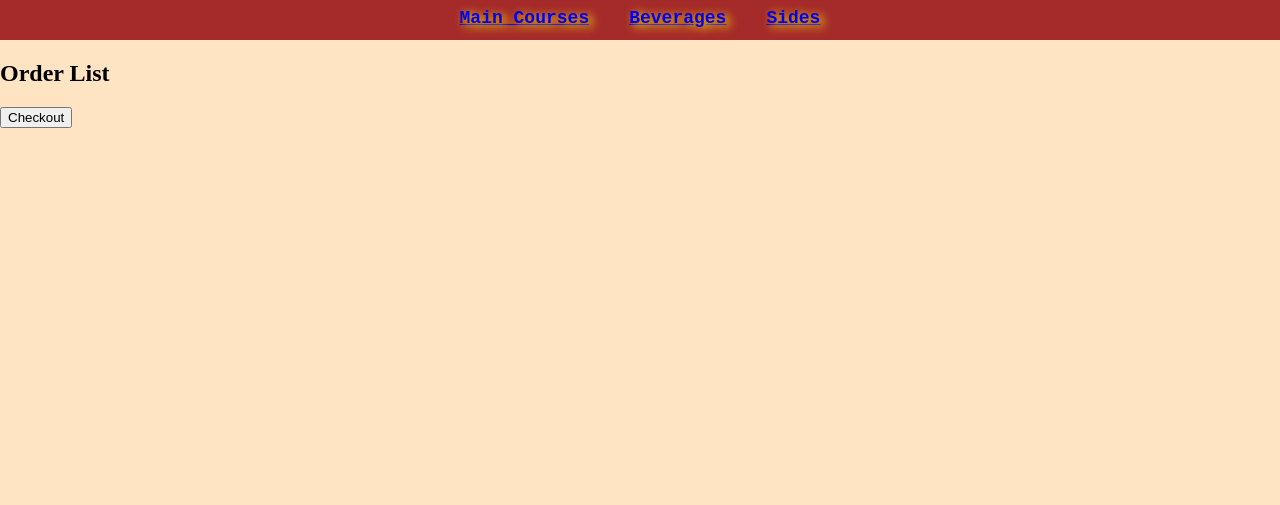
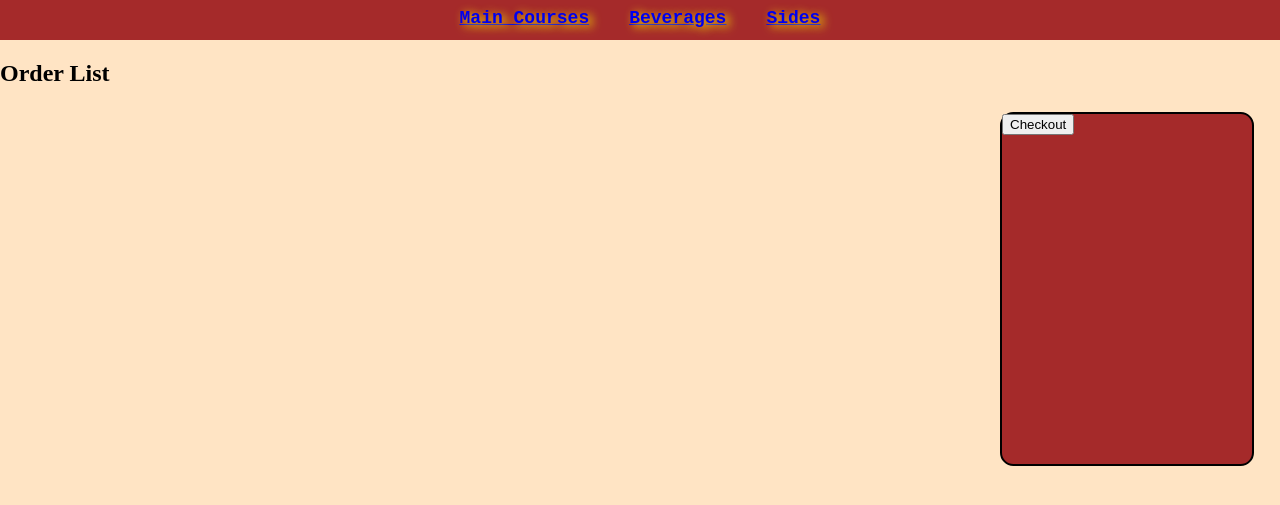
Before and after one commit to bryankb10/open-source, a PHP site: page /menurestaurant.php in a window 1280 px wide. Shown: the top 505 px of the page. Run offline with PHP 8.4, Linux system fonts and the light colour scheme; data comes from the database, SQL or seed files in the repository.

Commit message:
Update menurestaurant.php

```diff
--- a/menurestaurant.php
+++ b/menurestaurant.php
@@ -30,6 +30,32 @@
             padding:5px 20px 5px 20px;
             list-style:none;
             display:inline;
+        }
+        li:hover{
+            color:brown;
+            background-color:white;
+            cursor:pointer;
+        }
+        .menuTable {
+            float:left;
+            margin-left:250px;
+        }
+        .menuTable td {
+            font-family:'Verdana';
+            text-align:center;
+            font-weight:bold;
+            font-size:20px;
+            padding:20px 50px 20px 50px;
+        }
+        .box{
+            width:250px;
+            height:350px;
+            border: 2px solid black;
+            border-radius: 10pt;
+            margin-top:25px;
+            color:white;
+            background-color:brown;
+            margin-left:1000px;
         }
     </style>
 </head>
```
